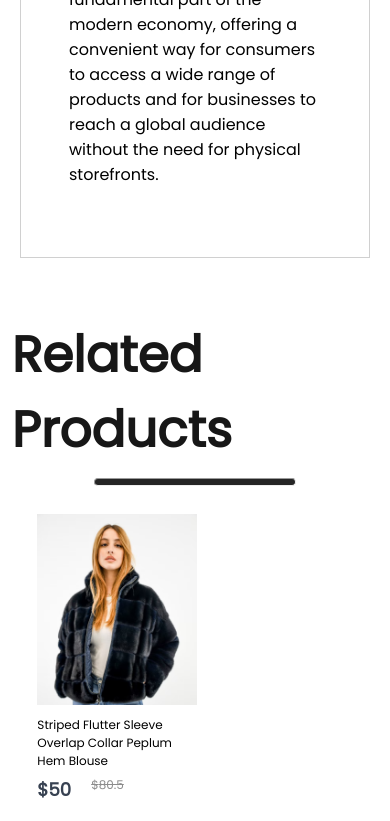
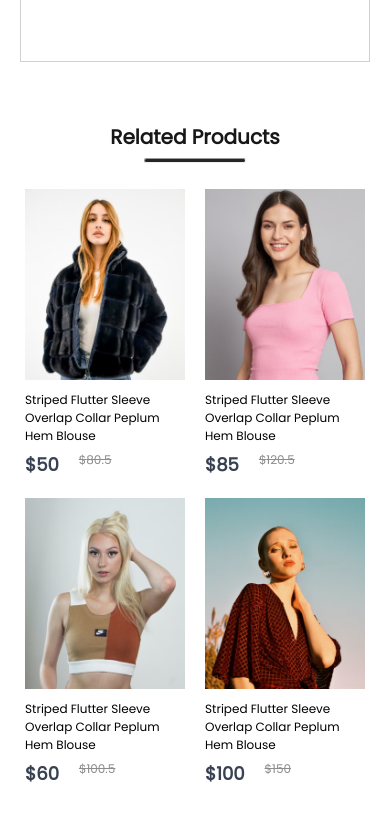
Before and after one commit to SamMuaks2/E-Shop_app, a React (Create React App) app: page /product/1 in a window 390 px wide. Shown: the part 1680-2501 px from the top of the page. Built offline with nearby package versions, Linux system fonts and the light colour scheme.

Commit message:
Finish product page responsiveness

```diff
--- a/src/Components/DescriptionBox/Descriptionbox.css
+++ b/src/Components/DescriptionBox/Descriptionbox.css
@@ -41,6 +41,10 @@
   .descriptionbox {
     margin: 60px 20px;
   }
+
+  .descriptionbox-description {
+    font-size: 14px;
+  }
 }
 
 /*
--- a/src/Components/RelatedProducts/RelatedProducts.css
+++ b/src/Components/RelatedProducts/RelatedProducts.css
@@ -37,3 +37,77 @@
     flex-wrap: wrap;
   }
 }
+
+@media (max-width: 1280px) {
+  .relatedproducts {
+    height: 70vh;
+    margin-top: 10%;
+  }
+
+  .relatedproducts h1 {
+    font-size: 40px;
+  }
+
+  .relatedproducts hr {
+    width: 160px;
+    height: 4px;
+  }
+
+  .relatedproducts-item {
+    gap: 20px;
+    margin-top: 30px;
+  }
+}
+
+@media (max-width: 1024px) {
+  .relatedproducts {
+    height: 60vh;
+    margin-top: 2.5%;
+  }
+
+  .relatedproducts h1 {
+    font-size: 30px;
+  }
+
+  .relatedproducts hr {
+    width: 120px;
+    height: 3px;
+  }
+
+  .relatedproducts-item {
+    gap: 15px;
+    margin-top: 20px;
+  }
+}
+
+@media (max-width: 800px) {
+  .relatedproducts {
+    height: 50vh;
+    gap: 6px;
+  }
+
+  .relatedproducts h1 {
+    font-size: 20px;
+  }
+
+  .relatedproducts hr {
+    width: 100px;
+  }
+
+  .relatedproducts-item {
+    gap: 5px;
+  }
+}
+
+@media (max-width: 500px) {
+  .relatedproducts {
+    height: 90vh;
+    margin-bottom: 50%;
+  }
+
+  .relatedproducts-item {
+    display: grid;
+    grid-template-columns: 1fr 1fr;
+    gap: 20px;
+  }
+}
--- a/src/Components/RelatedProducts/RelatedProducts.jsx
+++ b/src/Components/RelatedProducts/RelatedProducts.jsx
@@ -7,7 +7,9 @@
   return (
     <div className="relatedproducts">
       <h1>Related Products</h1>
+
       <hr />
+
       <div className="relatedproducts-item">
         {data_product.map((item, i) => {
           return (
```
